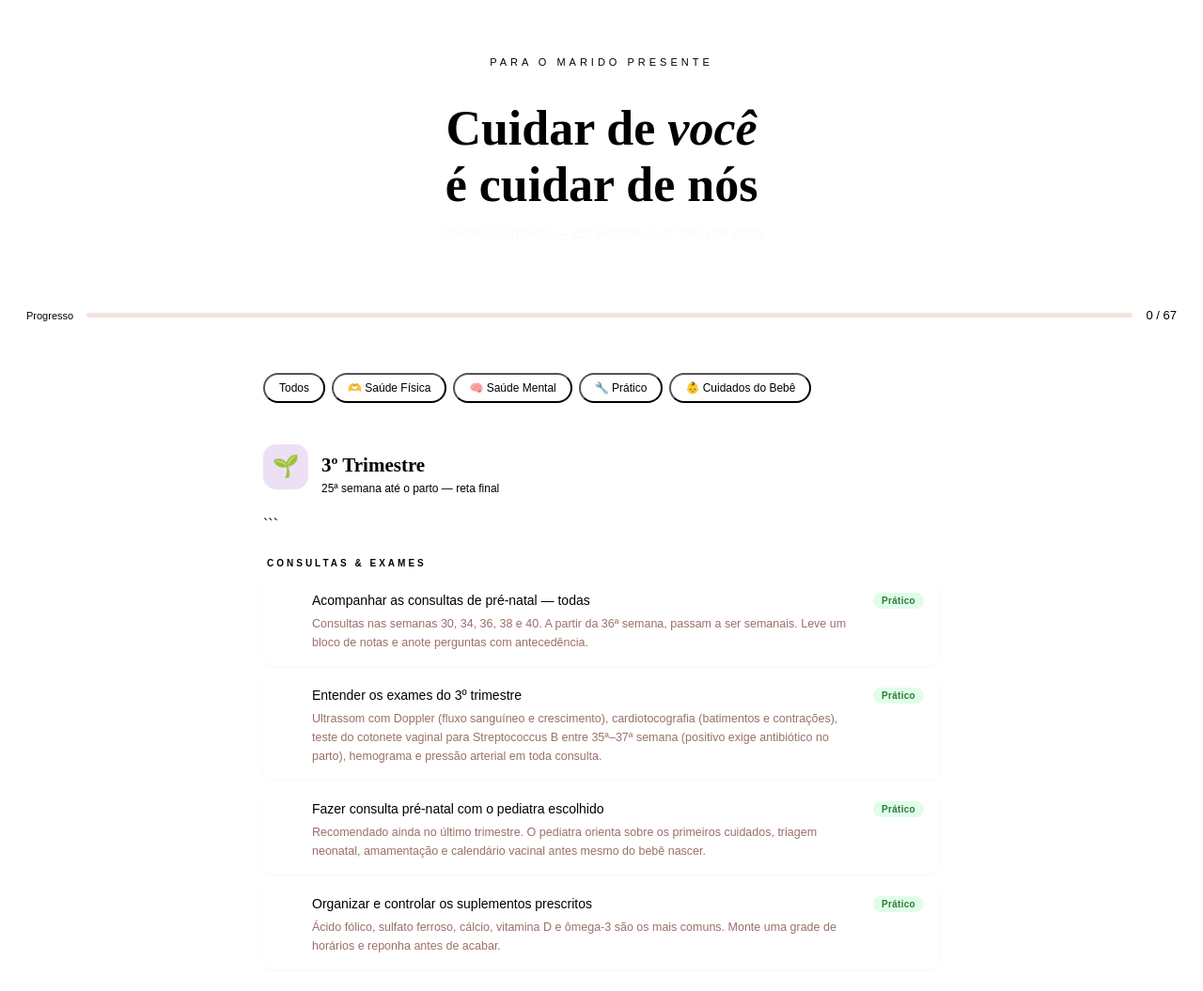
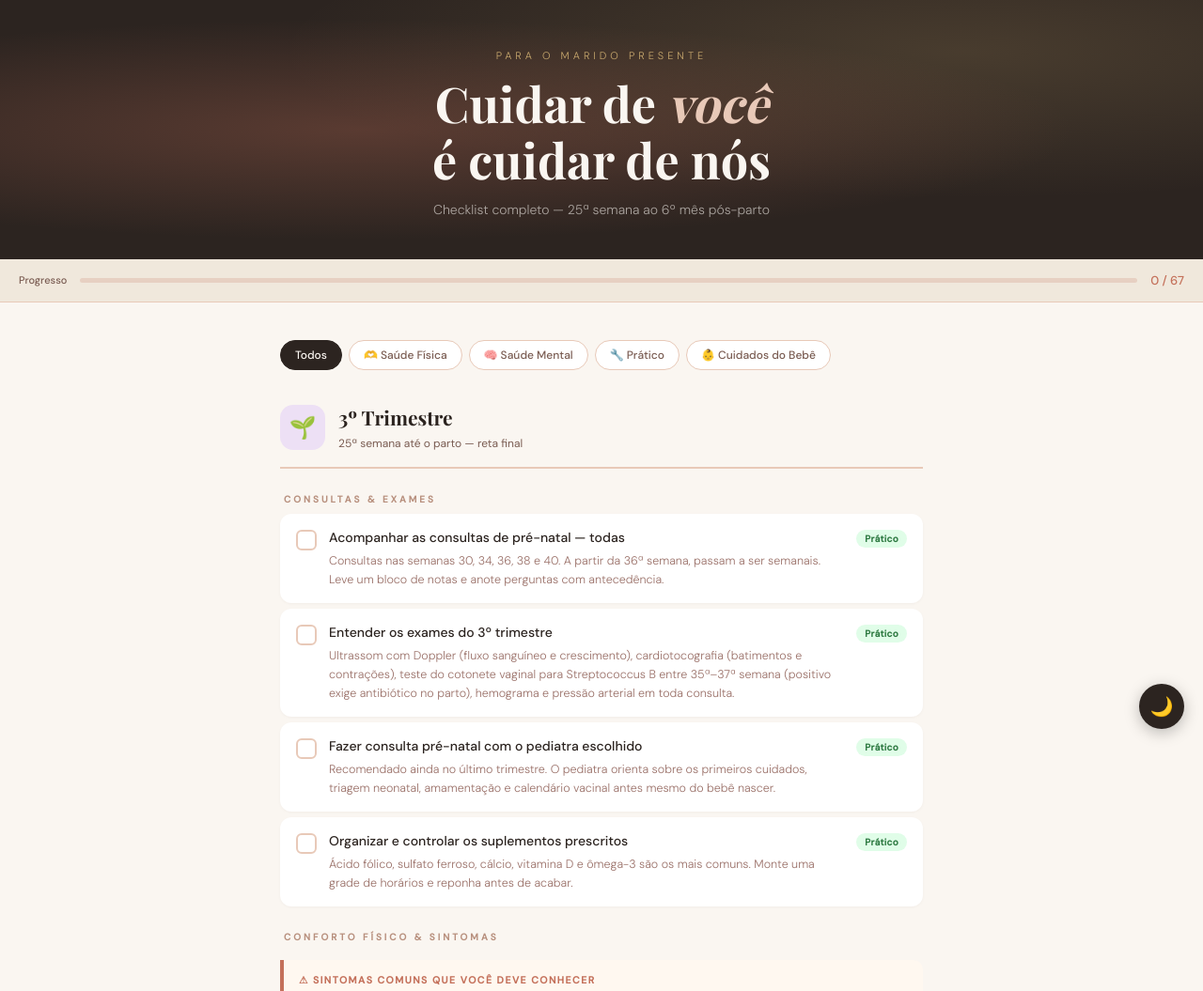
Before and after one commit to jppaim13/Maternidade-, a plain HTML site: page index.html in a window 1280 px wide. Shown: the top 1055 px of the page at 94% size. Drawn offline with nearby package versions, Linux system fonts and the light colour scheme; a web font is replaced by a local one.

Commit message:
Add files via upload

````diff
--- a/index.html
+++ b/index.html
@@ -1,5 +1,4 @@
 <!DOCTYPE html>
-
 <html lang="pt-BR">
 <head>
 <meta charset="UTF-8">
@@ -18,21 +17,44 @@
     --green: #5a8a5f;
     --green-light: #d4e8d6;
     --gold: #c9a96e;
+    --item-bg: #ffffff;
+    --item-shadow: rgba(44,36,32,0.04);
+    --detail-color: #9a7068;
+    --alert-bg: #fff8f0;
+    --alert-color: #8a4030;
   }
 
-- { box-sizing: border-box; margin: 0; padding: 0; }
+  body.dark {
+    --cream: #1a1410;
+    --warm: #231c18;
+    --blush: #4a3428;
+    --terracotta: #e08870;
+    --dark: #f0e8dc;
+    --mid: #c8a898;
+    --soft: #a87868;
+    --green: #7ab880;
+    --green-light: #1e3422;
+    --gold: #d4b878;
+    --item-bg: #2a1e18;
+    --item-shadow: rgba(0,0,0,0.2);
+    --detail-color: #c09880;
+    --alert-bg: #2c1a10;
+    --alert-color: #e0a888;
+  }
+
+  * { box-sizing: border-box; margin: 0; padding: 0; }
 
   body {
-font-family: ‘DM Sans’, sans-serif;
-background-color: var(–cream);
-color: var(–dark);
+    font-family: 'DM Sans', sans-serif;
+    background-color: var(--cream);
+    color: var(--dark);
     min-height: 100vh;
     padding: 0 0 80px 0;
   }
 
   header {
-background: var(–dark);
-color: var(–cream);
+    background: var(--dark);
+    color: var(--cream);
     padding: 52px 24px 44px;
     text-align: center;
     position: relative;
@@ -40,7 +62,7 @@ overflow: hidden;
   }
 
   header::before {
-content: ‘’;
+    content: '';
     position: absolute;
     inset: 0;
     background: radial-gradient(ellipse at 30% 50%, rgba(196,112,90,0.3) 0%, transparent 60%),
@@ -52,20 +74,20 @@ font-weight: 300;
     font-size: 11px;
     letter-spacing: 4px;
     text-transform: uppercase;
-color: var(–gold);
+    color: var(--gold);
     margin-bottom: 14px;
     position: relative;
   }
 
   header h1 {
-font-family: ‘Playfair Display’, serif;
+    font-family: 'Playfair Display', serif;
     font-size: clamp(30px, 7vw, 52px);
     line-height: 1.15;
     position: relative;
     margin-bottom: 14px;
   }
 
-header h1 em { color: var(–blush); font-style: italic; }
+  header h1 em { color: var(--blush); font-style: italic; }
 
   header p {
     font-size: 14px;
@@ -75,9 +97,9 @@ position: relative;
   }
 
   .sticky-bar {
-background: var(–warm);
+    background: var(--warm);
     padding: 14px 20px;
-border-bottom: 1px solid var(–blush);
+    border-bottom: 1px solid var(--blush);
     position: sticky;
     top: 0;
     z-index: 100;
@@ -86,7 +108,7 @@ align-items: center;
     gap: 14px;
   }
 
-.progress-label { font-size: 11px; font-weight: 500; color: var(–mid); white-space: nowrap; }
+  .progress-label { font-size: 11px; font-weight: 500; color: var(--mid); white-space: nowrap; }
 
   .progress-track {
     flex: 1;
@@ -98,13 +120,13 @@ overflow: hidden;
 
   .progress-fill {
     height: 100%;
-background: linear-gradient(90deg, var(–terracotta), var(–gold));
+    background: linear-gradient(90deg, var(--terracotta), var(--gold));
     border-radius: 99px;
     transition: width 0.5s ease;
     width: 0%;
   }
 
-.progress-count { font-size: 13px; font-weight: 500; color: var(–terracotta); white-space: nowrap; }
+  .progress-count { font-size: 13px; font-weight: 500; color: var(--terracotta); white-space: nowrap; }
 
   main { max-width: 720px; margin: 0 auto; padding: 40px 18px; }
 
@@ -118,23 +140,23 @@ margin-bottom: 36px;
   .filter-btn {
     padding: 7px 15px;
     border-radius: 99px;
-border: 1.5px solid var(–blush);
-background: white;
+    border: 1.5px solid var(--blush);
+    background: var(--item-bg);
     font-size: 12px;
-font-family: ‘DM Sans’, sans-serif;
+    font-family: 'DM Sans', sans-serif;
     cursor: pointer;
-color: var(–mid);
+    color: var(--mid);
     font-weight: 500;
     transition: all 0.2s;
   }
 
   .filter-btn.active, .filter-btn:hover {
-background: var(–dark);
-border-color: var(–dark);
-color: var(–cream);
+    background: var(--dark);
+    border-color: var(--dark);
+    color: var(--cream);
   }
 
-/* –– Phase –– */
+  /* ---- Phase ---- */
   .phase { margin-bottom: 56px; }
 
   .phase-header {
@@ -143,7 +165,7 @@ align-items: center;
     gap: 14px;
     margin-bottom: 6px;
     padding-bottom: 16px;
-border-bottom: 2px solid var(–blush);
+    border-bottom: 2px solid var(--blush);
   }
 
   .phase-icon {
@@ -160,23 +182,23 @@ font-size: 23px; flex-shrink: 0;
   .p5 { background: #dce8fd; }
 
   .phase-title h2 {
-font-family: ‘Playfair Display’, serif;
-font-size: 21px; font-weight: 700; color: var(–dark); margin-bottom: 2px;
+    font-family: 'Playfair Display', serif;
+    font-size: 21px; font-weight: 700; color: var(--dark); margin-bottom: 2px;
   }
-.phase-title span { font-size: 12px; color: var(–mid); }
+  .phase-title span { font-size: 12px; color: var(--mid); }
 
-/* –– Section label –– */
+  /* ---- Section label ---- */
   .section-label {
     font-size: 10px;
     font-weight: 600;
     letter-spacing: 3px;
     text-transform: uppercase;
-color: var(–soft);
+    color: var(--soft);
     margin: 26px 0 9px;
     padding-left: 4px;
   }
 
-/* –– Items –– */
+  /* ---- Items ---- */
   .checklist-item {
     display: flex;
     align-items: flex-start;
@@ -184,24 +206,24 @@ gap: 13px;
     padding: 14px 16px;
     border-radius: 12px;
     margin-bottom: 6px;
-background: white;
+    background: var(--item-bg);
     border: 1.5px solid transparent;
     cursor: pointer;
     transition: all 0.2s ease;
     user-select: none;
-box-shadow: 0 1px 3px rgba(44,36,32,0.04);
+    box-shadow: 0 1px 3px var(--item-shadow);
   }
 
-.checklist-item:hover { border-color: var(–blush); transform: translateX(3px); }
+  .checklist-item:hover { border-color: var(--blush); transform: translateX(3px); }
 
   .checklist-item.checked {
-background: var(–green-light);
+    background: var(--green-light);
     border-color: #a8d4ac;
     transform: none;
   }
 
   .checklist-item.checked .item-main {
-color: var(–green);
+    color: var(--green);
     text-decoration: line-through;
     text-decoration-color: #a0c8a4;
   }
@@ -211,13 +233,13 @@ text-decoration-color: #a0c8a4;
   .checkbox {
     width: 22px; height: 22px;
     border-radius: 6px;
-border: 2px solid var(–blush);
+    border: 2px solid var(--blush);
     flex-shrink: 0; margin-top: 2px;
     display: flex; align-items: center; justify-content: center;
-transition: all 0.2s; background: white;
+    transition: all 0.2s; background: var(--item-bg);
   }
 
-.checklist-item.checked .checkbox { background: var(–green); border-color: var(–green); }
+  .checklist-item.checked .checkbox { background: var(--green); border-color: var(--green); }
   .checkbox svg { opacity: 0; transform: scale(0.4); transition: all 0.2s; }
   .checklist-item.checked .checkbox svg { opacity: 1; transform: scale(1); }
 
@@ -225,12 +247,12 @@ transition: all 0.2s; background: white;
 
   .item-main {
     font-size: 14px; line-height: 1.5;
-color: var(–dark); font-weight: 500;
+    color: var(--dark); font-weight: 500;
     transition: all 0.2s;
   }
 
   .item-detail {
-font-size: 12.5px; color: #9a7068;
+    font-size: 12.5px; color: var(--detail-color);
     line-height: 1.6; margin-top: 4px;
     font-weight: 300;
   }
@@ -247,36 +269,67 @@ height: fit-content; letter-spacing: 0.3px;
   .tag-pratico { background: #e0fde8; color: #2e7a42; }
   .tag-bebe    { background: #fdf0dc; color: #9a6820; }
 
-/* –– Alert box –– */
+  /* ---- Alert box ---- */
   .alert-box {
-background: #fff8f0;
-border-left: 4px solid var(–terracotta);
+    background: var(--alert-bg);
+    border-left: 4px solid var(--terracotta);
     border-radius: 0 10px 10px 0;
     padding: 13px 16px;
     margin: 18px 0 4px;
     font-size: 13px;
-color: #8a4030;
+    color: var(--alert-color);
     line-height: 1.65;
   }
   .alert-box strong {
     display: block; margin-bottom: 3px;
     font-size: 10.5px; letter-spacing: 1.5px;
-text-transform: uppercase; color: var(–terracotta);
+    text-transform: uppercase; color: var(--terracotta);
   }
 
-/* –– Completion –– */
+  /* ---- Completion ---- */
   .completed-message { text-align: center; padding: 50px 20px; display: none; }
   .completed-message.show { display: block; }
-.completed-message h3 { font-family: ‘Playfair Display’, serif; font-size: 26px; color: var(–terracotta); margin-bottom: 10px; }
-.completed-message p { font-size: 14px; color: var(–mid); line-height: 1.7; }
+  .completed-message h3 { font-family: 'Playfair Display', serif; font-size: 26px; color: var(--terracotta); margin-bottom: 10px; }
+  .completed-message p { font-size: 14px; color: var(--mid); line-height: 1.7; }
   .reset-btn {
     margin-top: 22px; padding: 11px 28px;
-background: var(–dark); color: var(–cream);
+    background: var(--dark); color: var(--cream);
     border: none; border-radius: 9px;
-font-size: 13px; font-family: ‘DM Sans’, sans-serif;
+    font-size: 13px; font-family: 'DM Sans', sans-serif;
     cursor: pointer; transition: opacity 0.2s;
   }
   .reset-btn:hover { opacity: 0.8; }
+
+  /* ---- Dark mode toggle ---- */
+  .theme-toggle {
+    position: fixed;
+    bottom: 24px;
+    right: 20px;
+    width: 48px; height: 48px;
+    border-radius: 50%;
+    border: none;
+    background: var(--dark);
+    color: var(--cream);
+    font-size: 20px;
+    cursor: pointer;
+    box-shadow: 0 4px 16px rgba(0,0,0,0.25);
+    display: flex; align-items: center; justify-content: center;
+    transition: all 0.3s ease;
+    z-index: 200;
+  }
+
+  .theme-toggle:hover { transform: scale(1.1); }
+
+  body.dark .tag-fisica  { background: #4a2218; color: #f0a080; }
+  body.dark .tag-mental  { background: #1a2040; color: #8898e8; }
+  body.dark .tag-pratico { background: #102818; color: #78c888; }
+  body.dark .tag-bebe    { background: #3a2808; color: #d8a848; }
+
+  body.dark .p1 { background: #3a2848; }
+  body.dark .p2 { background: #3a2018; }
+  body.dark .p3 { background: #183020; }
+  body.dark .p4 { background: #382810; }
+  body.dark .p5 { background: #182038; }
 
   @media (max-width: 480px) {
     header { padding: 38px 18px 34px; }
@@ -286,7 +339,6 @@ main { padding: 28px 14px; }
     .item-detail { font-size: 12px; }
   }
 </style>
-
 </head>
 <body>
 
@@ -295,6 +347,8 @@ main { padding: 28px 14px; }
   <h1>Cuidar de <em>você</em><br>é cuidar de nós</h1>
   <p>Checklist completo — 25ª semana ao 6º mês pós-parto</p>
 </header>
+
+<button class="theme-toggle" id="themeToggle" onclick="toggleTheme()" title="Alternar modo escuro">🌙</button>
 
 <div class="sticky-bar">
   <span class="progress-label">Progresso</span>
@@ -313,7 +367,6 @@ main { padding: 28px 14px; }
   </div>
 
   <!-- ══════════ FASE 1 ══════════ -->
-
   <div class="phase">
     <div class="phase-header">
       <div class="phase-icon p1">🌱</div>
@@ -323,7 +376,6 @@ main { padding: 28px 14px; }
       </div>
     </div>
 
-```
     <div class="section-label">Consultas & Exames</div>
 
     <div class="checklist-item" onclick="toggle(this)" data-tag="pratico">
@@ -579,12 +631,9 @@ main { padding: 28px 14px; }
       </div>
       <span class="item-tag tag-pratico">Prático</span>
     </div>
-```
-
   </div>
 
   <!-- ══════════ FASE 2 ══════════ -->
-
   <div class="phase">
     <div class="phase-header">
       <div class="phase-icon p2">🏥</div>
@@ -594,7 +643,6 @@ main { padding: 28px 14px; }
       </div>
     </div>
 
-```
     <div class="section-label">Suporte & Presença</div>
 
     <div class="checklist-item" onclick="toggle(this)" data-tag="mental">
@@ -659,12 +707,9 @@ main { padding: 28px 14px; }
       </div>
       <span class="item-tag tag-pratico">Prático</span>
     </div>
-```
-
   </div>
 
   <!-- ══════════ FASE 3 ══════════ -->
-
   <div class="phase">
     <div class="phase-header">
       <div class="phase-icon p3">🌸</div>
@@ -674,7 +719,6 @@ main { padding: 28px 14px; }
       </div>
     </div>
 
-```
     <div class="section-label">Cuidados com o Bebê — Primeiros Dias</div>
 
     <div class="alert-box">
@@ -816,12 +860,9 @@ main { padding: 28px 14px; }
       </div>
       <span class="item-tag tag-mental">Mental</span>
     </div>
-```
-
   </div>
 
   <!-- ══════════ FASE 4 ══════════ -->
-
   <div class="phase">
     <div class="phase-header">
       <div class="phase-icon p4">💛</div>
@@ -831,7 +872,6 @@ main { padding: 28px 14px; }
       </div>
     </div>
 
-```
     <div class="section-label">Saúde Física</div>
 
     <div class="checklist-item" onclick="toggle(this)" data-tag="fisica">
@@ -945,12 +985,9 @@ main { padding: 28px 14px; }
       </div>
       <span class="item-tag tag-bebe">Bebê</span>
     </div>
-```
-
   </div>
 
   <!-- ══════════ FASE 5 ══════════ -->
-
   <div class="phase">
     <div class="phase-header">
       <div class="phase-icon p5">🌿</div>
@@ -960,7 +997,6 @@ main { padding: 28px 14px; }
       </div>
     </div>
 
-```
     <div class="section-label">Saúde da Mãe</div>
 
     <div class="checklist-item" onclick="toggle(this)" data-tag="fisica">
@@ -1027,7 +1063,6 @@ main { padding: 28px 14px; }
       </div>
       <span class="item-tag tag-mental">Mental</span>
     </div>
-```
 
   </div>
 
@@ -1040,6 +1075,21 @@ main { padding: 28px 14px; }
 </main>
 
 <script>
+  // Dark mode
+  function toggleTheme() {
+    const isDark = document.body.classList.toggle('dark');
+    document.getElementById('themeToggle').textContent = isDark ? '☀️' : '🌙';
+    try { localStorage.setItem('theme', isDark ? 'dark' : 'light'); } catch {}
+  }
+
+  // Restore theme on load
+  try {
+    if (localStorage.getItem('theme') === 'dark') {
+      document.body.classList.add('dark');
+      document.getElementById('themeToggle').textContent = '☀️';
+    }
+  } catch {}
+
   const STORAGE_KEY = 'checklist-marido-v2';
 
   function getState() {
@@ -1108,6 +1158,5 @@ main { padding: 28px 14px; }
 
   updateProgress();
 </script>
-
 </body>
 </html>
````
Lines whose indentation alone changed are shown as unchanged.
